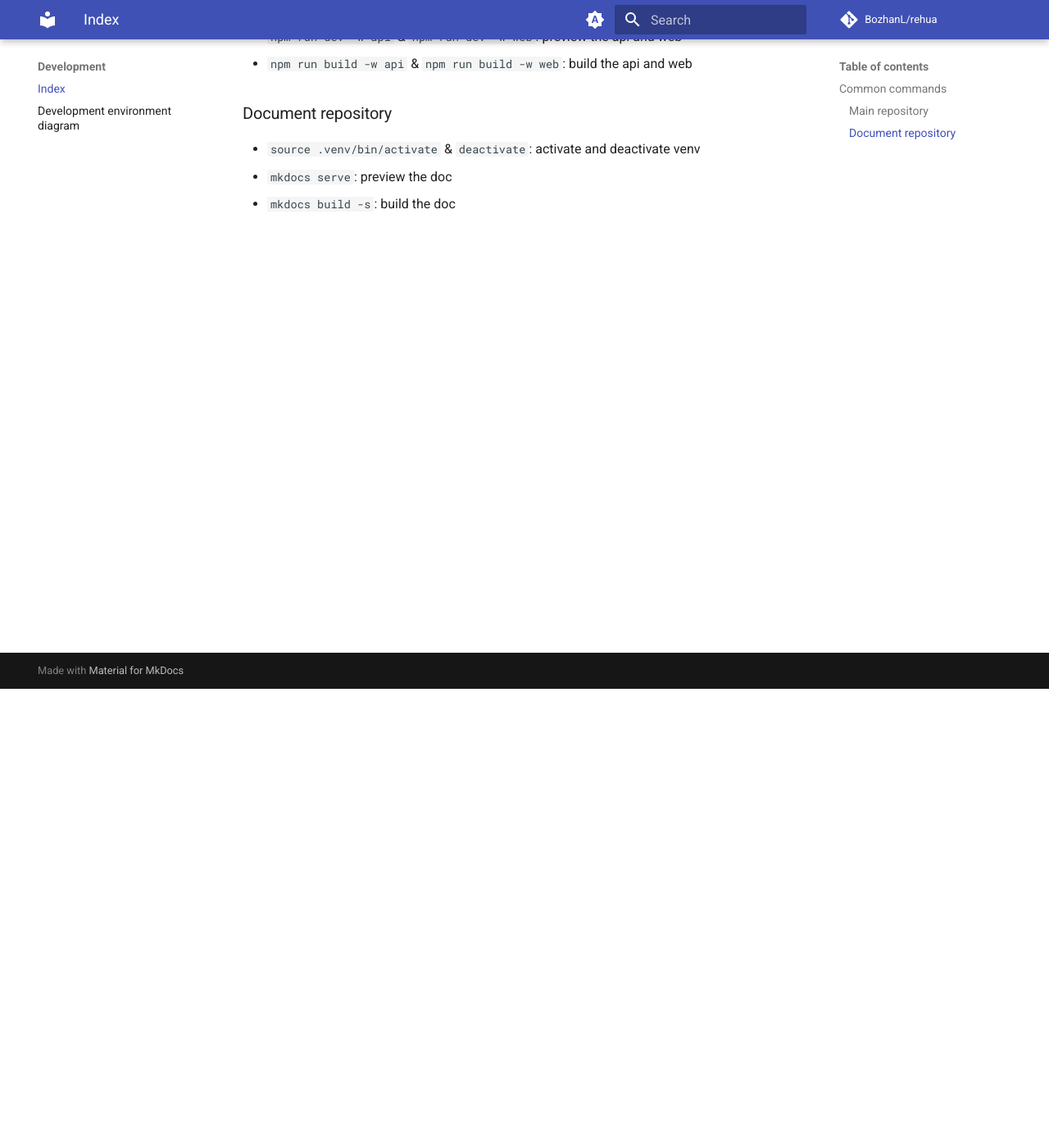
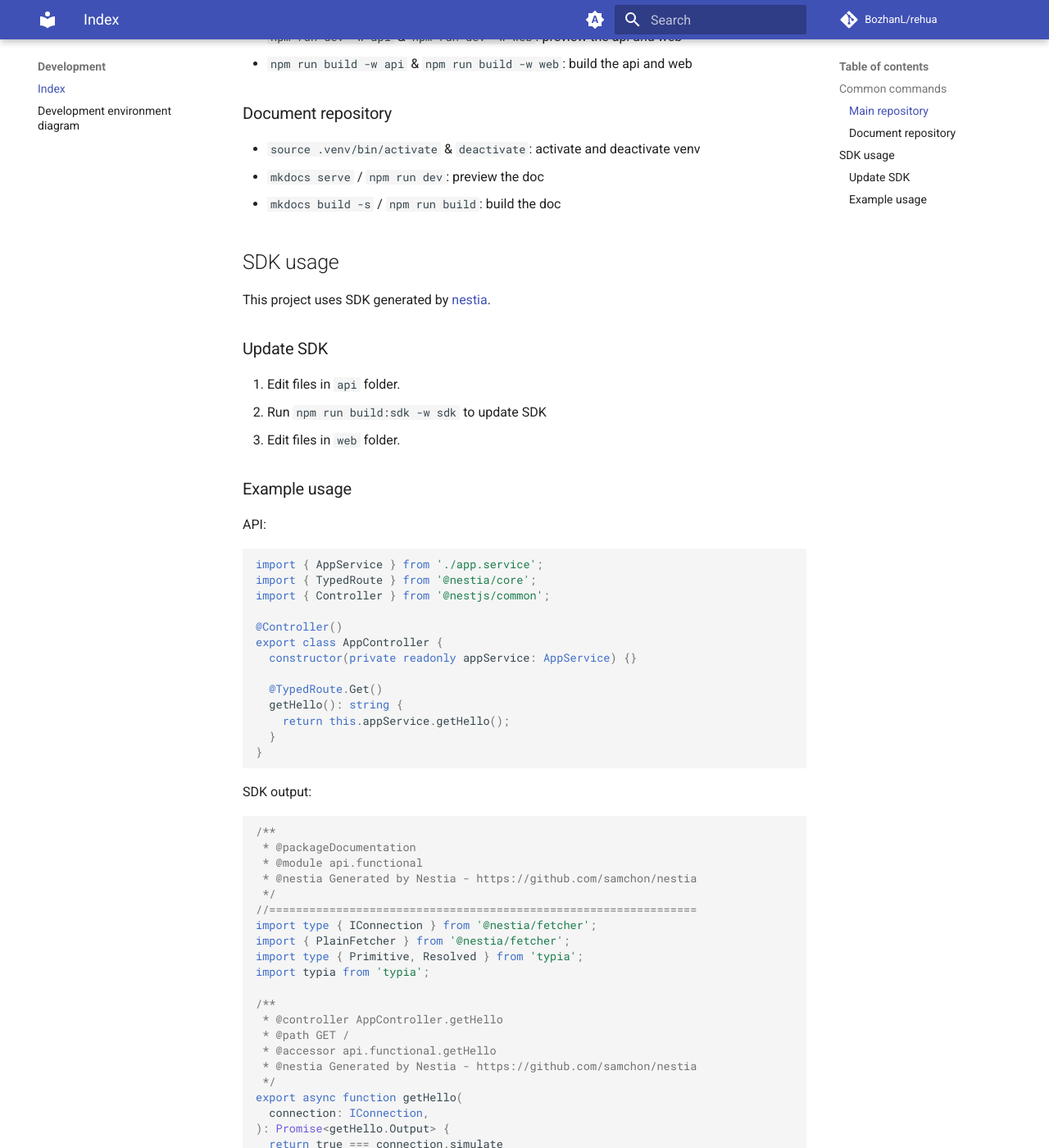
Before and after one commit to BozhanL/rehua-doc, an MkDocs documentation site: the page built from docs/dev/index.md, in a window 1280 px wide and 1400 px high, scrolled down 560 px. Shown: the whole window at 82% size. Built offline with MkDocs 1.6.1 and Material for MkDocs 9.7.7, drawn with Linux system fonts in a browser that asks for light colours; comment, search, counter and statistics services are not loaded; some of the changed text lies outside the part shown.

Commit message:
feat(doc): create doc for SDK usage

````diff
--- a/docs/dev/index.md
+++ b/docs/dev/index.md
@@ -4,7 +4,8 @@
 
 Both `rehua` and `rehua-doc` have the `devcontainer.json` file.
 
-To use it, install Docker, VS Code and the `ms-vscode-remote.remote-containers` plugin. Then follow [these instructions](https://code.visualstudio.com/docs/devcontainers/containers#_quick-start-open-a-git-repository-or-github-pr-in-an-isolated-container-volume) to clone the repository to your local machine.
+To use it, install Docker, VS Code and the `ms-vscode-remote.remote-containers` plugin.
+Then follow [these instructions](https://code.visualstudio.com/docs/devcontainers/containers#_quick-start-open-a-git-repository-or-github-pr-in-an-isolated-container-volume) to clone the repository to your local machine.
 
 ## Common commands
 
@@ -20,5 +21,129 @@ To use it, install Docker, VS Code and the `ms-vscode-remote.remote-containers`
 ### Document repository
 
 - `source .venv/bin/activate` & `deactivate`: activate and deactivate venv
-- `mkdocs serve`: preview the doc
-- `mkdocs build -s`: build the doc
+- `mkdocs serve` / `npm run dev`: preview the doc
+- `mkdocs build -s` / `npm run build`: build the doc
+
+## SDK usage
+
+This project uses SDK generated by [nestia](https://nestia.io/docs/sdk/).
+
+### Update SDK
+
+1. Edit files in `api` folder.
+2. Run `npm run build:sdk -w sdk` to update SDK
+3. Edit files in `web` folder.
+
+### Example usage
+
+API:
+
+```typescript
+import { AppService } from './app.service';
+import { TypedRoute } from '@nestia/core';
+import { Controller } from '@nestjs/common';
+
+@Controller()
+export class AppController {
+  constructor(private readonly appService: AppService) {}
+
+  @TypedRoute.Get()
+  getHello(): string {
+    return this.appService.getHello();
+  }
+}
+```
+
+SDK output:
+
+```typescript
+/**
+ * @packageDocumentation
+ * @module api.functional
+ * @nestia Generated by Nestia - https://github.com/samchon/nestia
+ */
+//================================================================
+import type { IConnection } from '@nestia/fetcher';
+import { PlainFetcher } from '@nestia/fetcher';
+import type { Primitive, Resolved } from 'typia';
+import typia from 'typia';
+
+/**
+ * @controller AppController.getHello
+ * @path GET /
+ * @accessor api.functional.getHello
+ * @nestia Generated by Nestia - https://github.com/samchon/nestia
+ */
+export async function getHello(
+  connection: IConnection,
+): Promise<getHello.Output> {
+  return true === connection.simulate
+    ? getHello.simulate(connection)
+    : PlainFetcher.fetch(connection, {
+        ...getHello.METADATA,
+        template: getHello.METADATA.path,
+        path: getHello.path(),
+      });
+}
+export namespace getHello {
+  export type Output = Primitive<string>;
+
+  export const METADATA = {
+    method: 'GET',
+    path: '/',
+    request: null,
+    response: {
+      type: 'application/json',
+      encrypted: false,
+    },
+    status: 200,
+  } as const;
+
+  export const path = () => '/';
+  export const random = (): Resolved<Primitive<string>> =>
+    typia.random<Primitive<string>>();
+  export const simulate = (_connection: IConnection): Output => {
+    return random();
+  };
+}
+```
+
+Web:
+
+```typescript
+'use client';
+
+import { APIUrlContext } from './providers';
+import { isTesting } from '@/app/utils/env';
+import { getHello } from '@rehua/sdk/functional';
+import { queryOptions, useQuery } from '@tanstack/react-query';
+import { useContext, type JSX } from 'react';
+import { functional } from 'typia';
+
+function useHelloOptions(): ReturnType<
+  typeof queryOptions<string, Error, string, string[]>
+> {
+  const host = useContext(APIUrlContext);
+
+  return queryOptions({
+    queryKey: ['hello', host],
+    queryFn: () =>
+      getHello({
+        host: host,
+        simulate: isTesting,
+      }),
+  });
+}
+
+function Home(): JSX.Element {
+  const query = useQuery(useHelloOptions());
+
+  if (query.isLoading) {
+    return <h1>Loading...</h1>;
+  }
+
+  return <h1>Hello world -- {query.data}</h1>;
+}
+
+export default functional.assertFunction(Home);
+```
--- a/package.json
+++ b/package.json
@@ -17,6 +17,8 @@
     "npm": "^11.11"
   },
   "scripts": {
+    "dev": ".venv/bin/mkdocs serve",
+    "build": ".venv/bin/mkdocs build -s",
     "commitlint": "commitlint",
     "format": "prettier --check .",
     "format:fix": "prettier --write . ",
````
